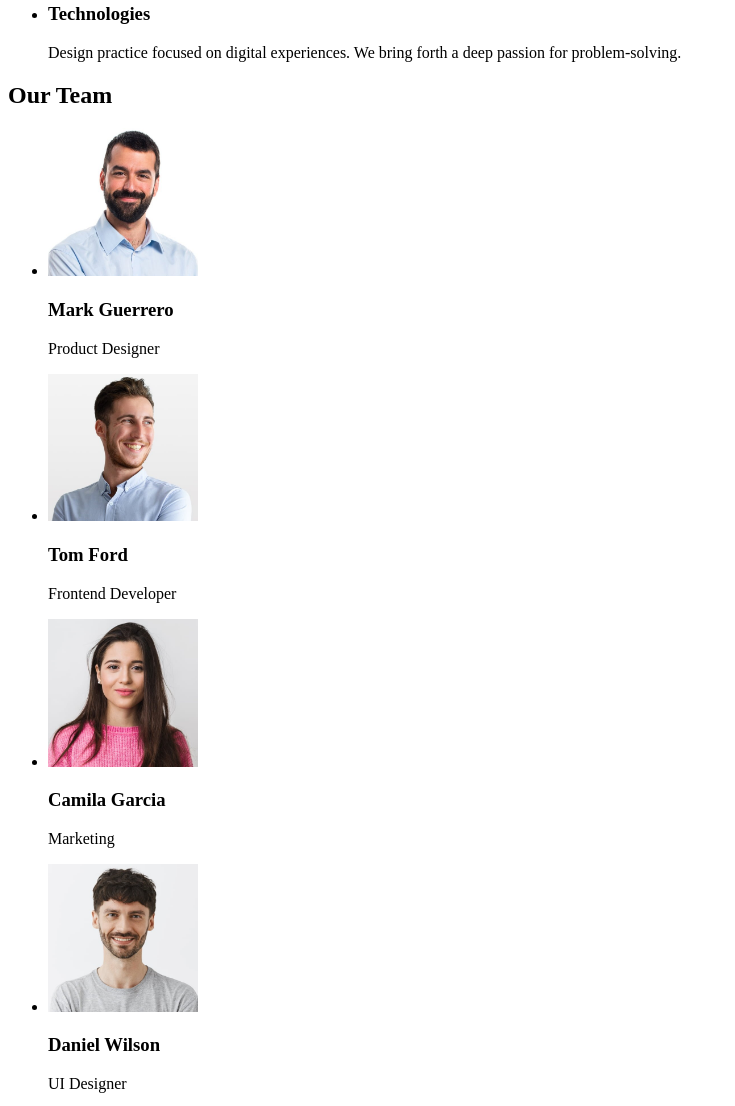
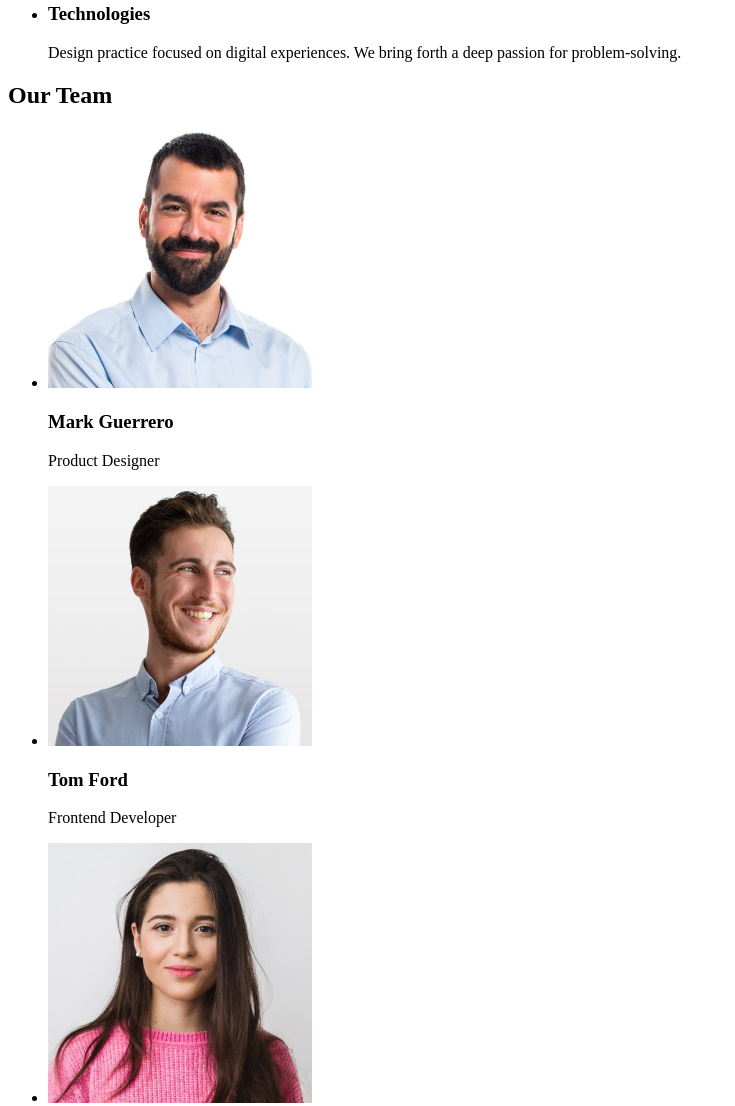
Before and after one commit to Nejdan4k/goit-markup-hw-01, a plain HTML site: page index.html in a window 1280 px wide. Shown: the part 532-1638 px from the top of the page, without its empty margins (0-735 px from the left). Drawn offline with Linux system fonts and the light colour scheme.

Commit message:
fix10500

```diff
--- a/index.html
+++ b/index.html
@@ -63,22 +63,22 @@
     <h2>Our Team</h2>
     <ul>
         <li>
-            <img src="./images/team-1.jpg" alt="Mark Guerrero" width="150">
+            <img src="./images/team-1.jpg" alt="Mark Guerrero" width="264">
             <h3>Mark Guerrero</h3>
             <p>Product Designer</p>
         </li>
         <li>
-            <img src="./images/team-2.jpg" alt="Tom Ford" width="150">
+            <img src="./images/team-2.jpg" alt="Tom Ford" width="264">
             <h3>Tom Ford</h3>
             <p>Frontend Developer</p>
         </li>
         <li>
-            <img src="./images/team-3.jpg" alt="Camila Garcia" width="150">
+            <img src="./images/team-3.jpg" alt="Camila Garcia" width="264">
             <h3>Camila Garcia</h3>
             <p>Marketing</p>
         </li>
         <li>
-            <img src="./images/team-4.jpg" alt="Daniel Wilson" width="150">
+            <img src="./images/team-4.jpg" alt="Daniel Wilson" width="264">
             <h3>Daniel Wilson</h3>
             <p>UI Designer</p>
         </li>
```
